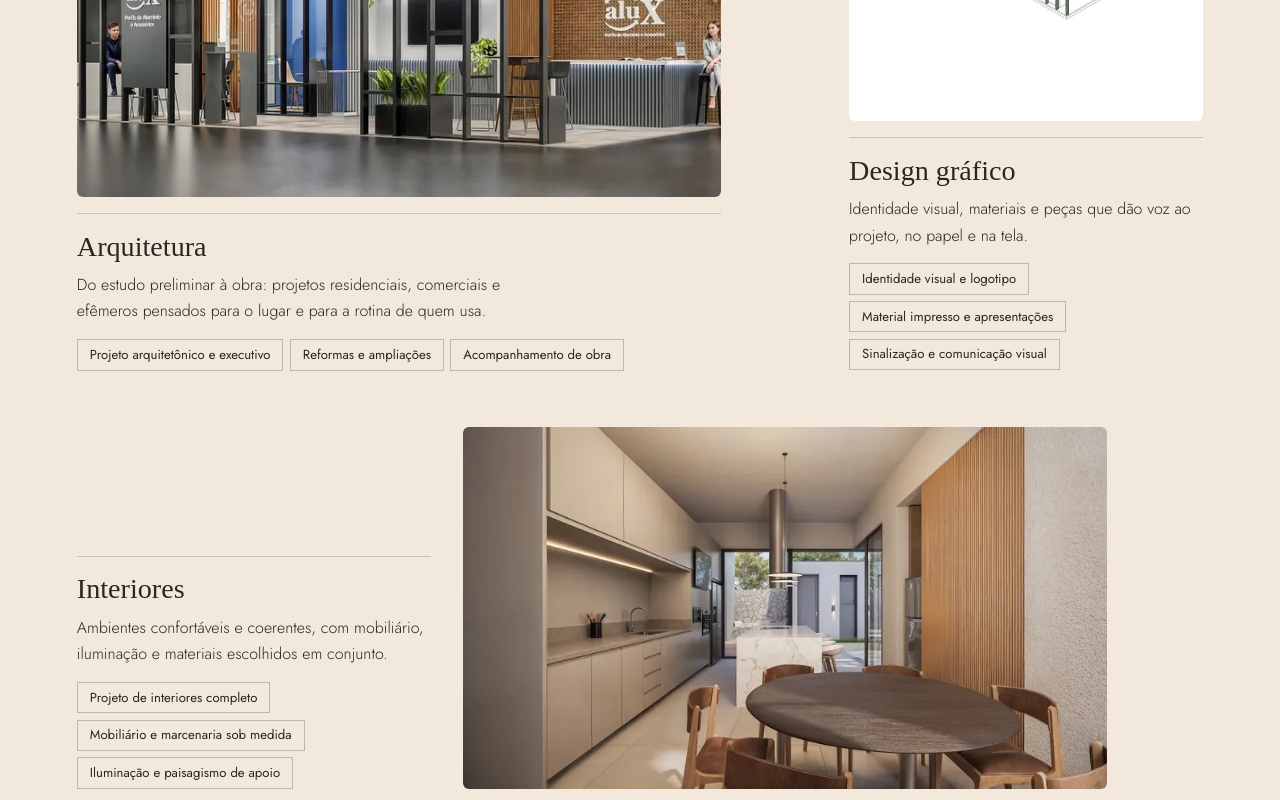
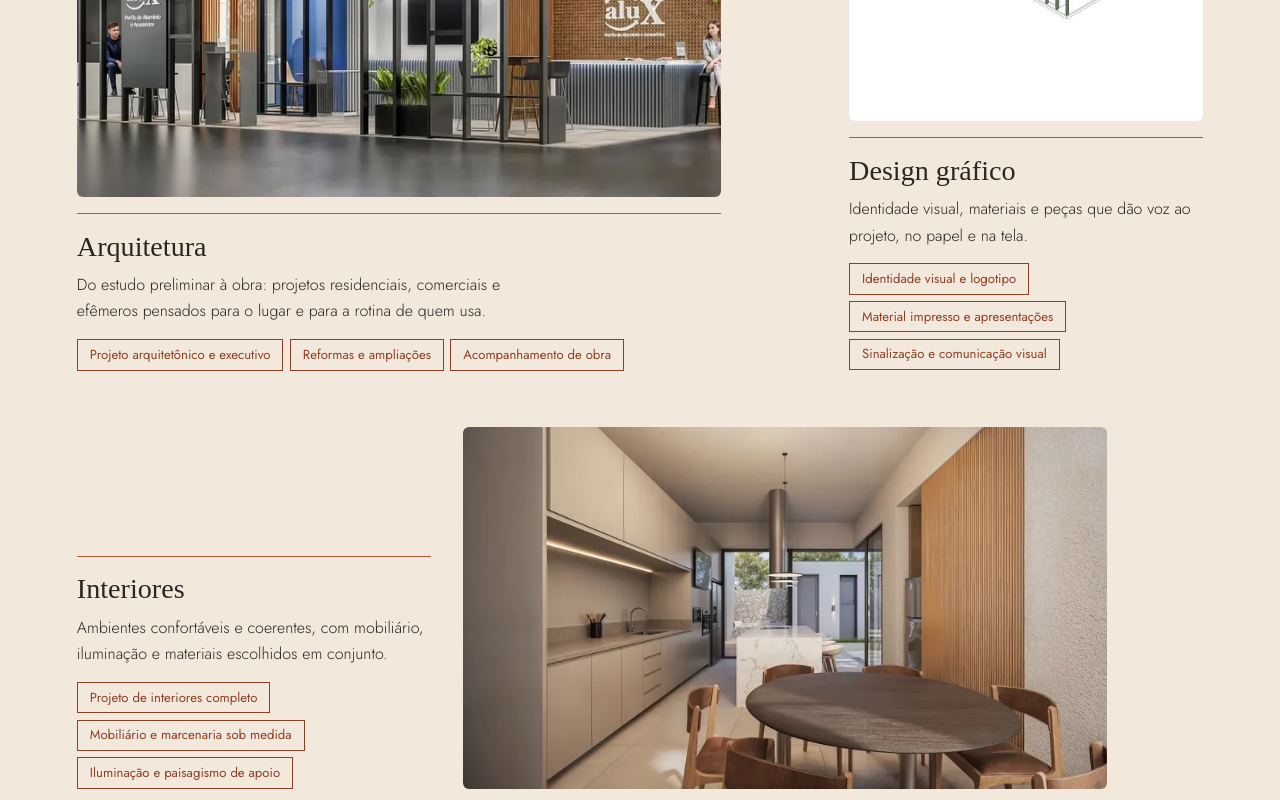
Before and after one commit to MateusDogan/IGA, a plain HTML site: page index.html in a window 1280 px wide. Shown: the part 1260-2060 px from the top of the page. Drawn offline with Linux system fonts and the light colour scheme; a web font is replaced by a local one.

Commit message:
Equilibra o verde com terracota em repouso; README atualizado
- Faixa de marcas em --new-terracota; linha de cada serviço em --new-terracota
- Etiquetas de Serviços e botão Enviar em --terracota (contraste com creme e verde)
- README: paleta com os usos atuais, nota de equilíbrio de cores e estado atual

Co-Authored-By: Claude Haiku 5.5 <noreply@anthropic.com>

```diff
--- a/Public/css/components/marquee.css
+++ b/Public/css/components/marquee.css
@@ -23,7 +23,7 @@ h2.marquee-text {
   display: inline-block;
   font-size: 3em;
   font-weight: bold;
-  color: var(--grafite);
+  color: var(--new-terracota);
   padding: 0 25px;
   margin: 0;
 }
--- a/Public/css/sections/contact.css
+++ b/Public/css/sections/contact.css
@@ -203,7 +203,7 @@
   padding: 0 1.75rem;
   font: 500 0.95rem/1 'Jost', sans-serif;
   color: var(--white);
-  background: var(--grafite);
+  background: var(--terracota);        /* terracota escuro: contraste com o creme e com o verde */
   border: 0;
   border-radius: 0;                    /* reto, como o carimbo do Contato */
   cursor: pointer;
--- a/Public/css/sections/services.css
+++ b/Public/css/sections/services.css
@@ -40,7 +40,7 @@
 }
 .service--graf .service-photo { aspect-ratio: 3 / 4; object-position: center 40%; }
 
-.service-body { padding-top: 1.1rem; border-top: 1px solid rgba(43, 38, 34, 0.2); margin-top: 1rem; }
+.service-body { padding-top: 1.1rem; border-top: 1px solid var(--new-terracota); margin-top: 1rem; }
 .service h3 {
   margin: 0 0 0.6rem;
   font-family: 'Libre Caslon Display', serif;
@@ -66,11 +66,11 @@
 }
 .service-body li {
   padding: 0.3rem 0.75rem;
-  border: 1px solid rgba(43, 38, 34, 0.25);
+  border: 1px solid var(--terracota);
   border-radius: 0;                    /* etiquetas retas, como o carimbo do Contato */
   font-family: 'Jost', sans-serif;
   font-size: 0.82rem;
-  color: var(--grafite);
+  color: var(--terracota);
 }
 
 
```
Also changed, not shown: 1 other file.
